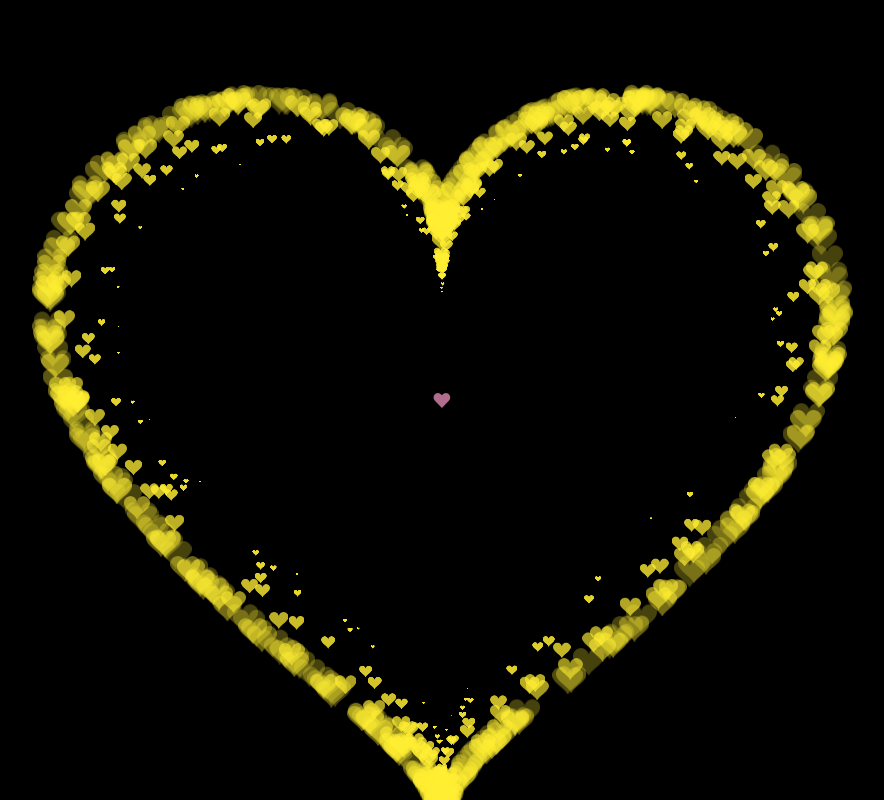
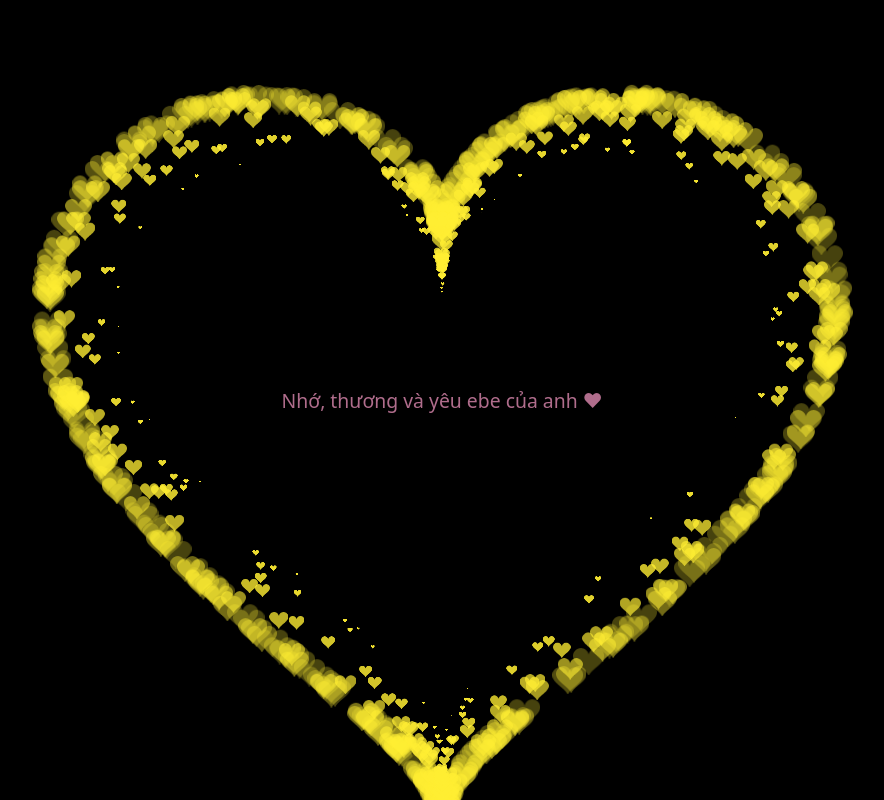
Before and after one commit to AnhAnhii/Sabu, a plain HTML site: page index.html in a window 1280 px wide. Shown: the whole page, without its empty margins (198-1082 px from the left). Drawn offline with Linux system fonts and the light colour scheme; animation ran at ten frames a second.

Commit message:
Update index.html

```diff
--- a/index.html
+++ b/index.html
@@ -20,7 +20,7 @@
 </head>
 <body>
   <canvas id="c"></canvas>
-  <p>❤</p>
+  <p>Nhớ, thương và yêu ebe của anh ♥</p>
 
   <script>
   const settings = {
```
